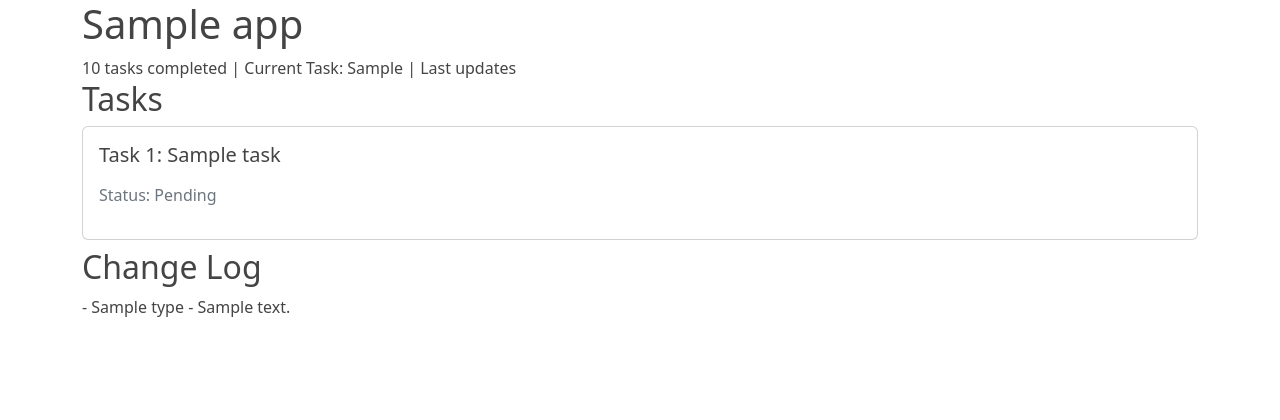
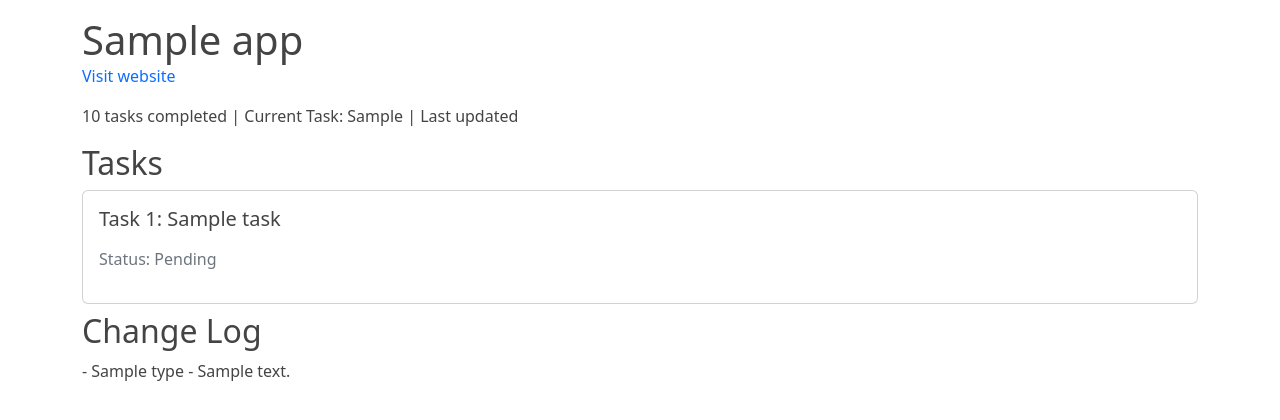
Before and after one commit to pipalacademy/rajdhani-challenge, a Python web app: template templates/app.html in a window 1280 px wide. Shown: the top 420 px of the page. Run offline with Jinja, Linux system fonts and the light colour scheme; the template is opened without the code that fills it: most values are stand-ins (such as "Sample title", 1, 10 or a date in 2020).

Commit message:
ui: add visit website link

```diff
--- a/templates/app.html
+++ b/templates/app.html
@@ -1,8 +1,15 @@
 {% extends "base.html" %}
 
 {% block content %}
-  <h1>{{app.name}}</h1>
-  <div>{{app.score}} tasks completed | Current Task: {{ app.current_task }} | Last updates {{datestr(app.last_updated) }}</div>
+  <div class="my-3">
+    <div class="mb-3">
+      <h1 class="mb-0">{{app.name}}</h1>
+      <a href="https://{{ app.name }}.rajdhani.pipal.in" class="text-decoration-none" target="_blank">
+        Visit website
+      </a>
+    </div>
+    <div>{{app.score}} tasks completed | Current Task: {{ app.current_task }} | Last updated {{datestr(app.last_updated) }}</div>
+  </div>
 
   <h2>Tasks</h2>
 
```
